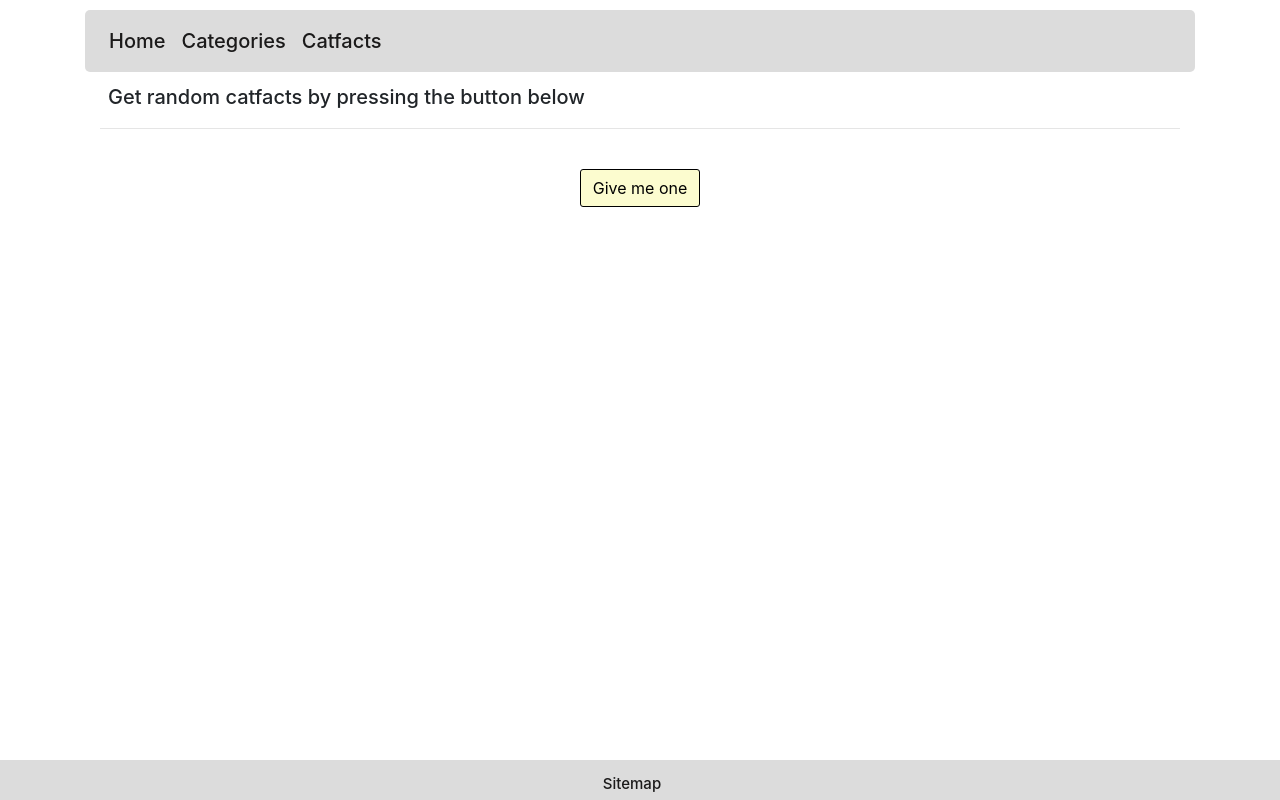
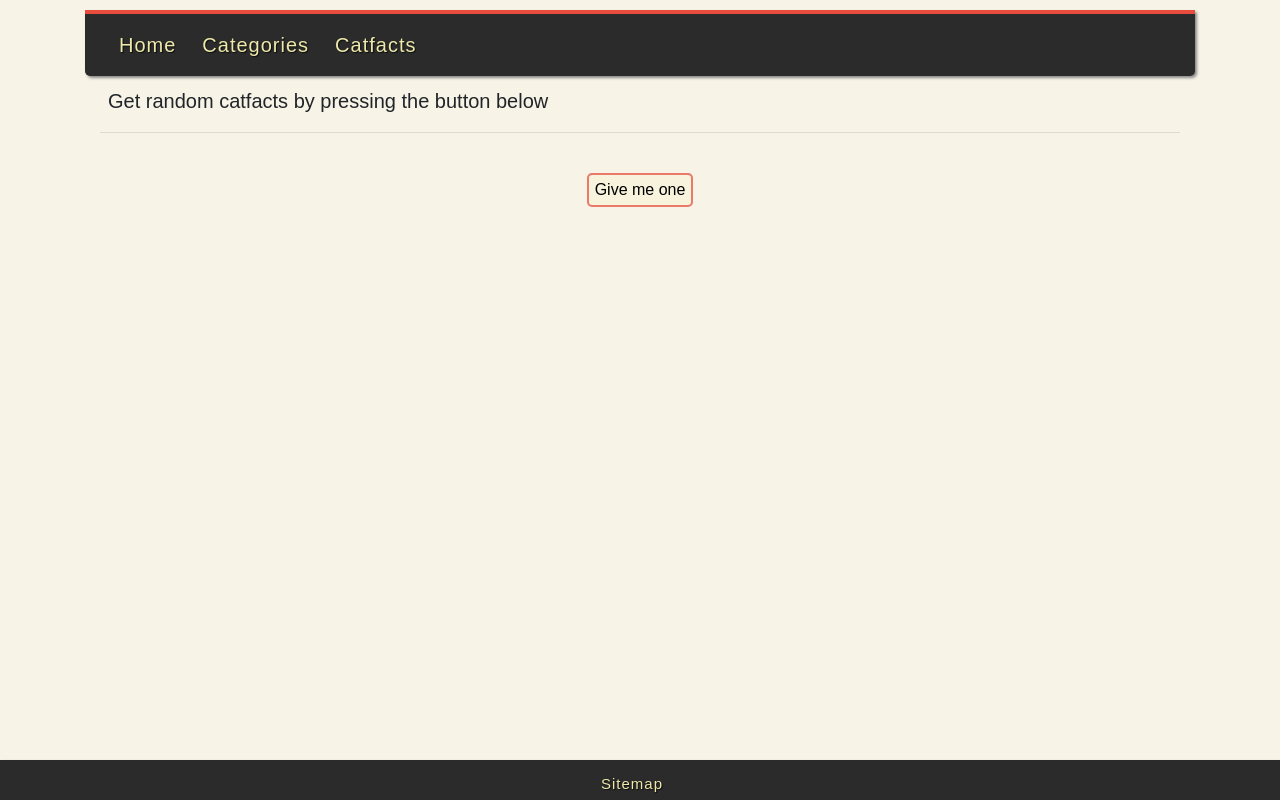
Before and after one commit to alexfrenkel92/catfacts, a Vue app: page /catfacts in a window 1280 px wide. Built offline with nearby package versions, Linux system fonts and the light colour scheme; no server answers; what vue-resource would draw is missing.

Commit message:
css added, mobile view added

```diff
--- a/public/index.html
+++ b/public/index.html
@@ -9,7 +9,7 @@
     <title>
         <%= htmlWebpackPlugin.options.title %>
     </title>
-    <link rel="stylesheet" href="https://stackpath.bootstrapcdn.com/bootstrap/4.3.1/css/bootstrap.min.css" integrity="sha384-ggOyR0iXCbMQv3Xipma34MD+dH/1fQ784/j6cY/iJTQUOhcWr7x9JvoRxT2MZw1T" crossorigin="anonymous">
+    <link rel="stylesheet" href="https://maxcdn.bootstrapcdn.com/bootstrap/4.0.0/css/bootstrap.min.css" integrity="sha384-Gn5384xqQ1aoWXA+058RXPxPg6fy4IWvTNh0E263XmFcJlSAwiGgFAW/dAiS6JXm" crossorigin="anonymous">
 </head>
 
 <body>
@@ -18,6 +18,9 @@
     </noscript>
     <div id="app"></div>
     <!-- built files will be auto injected -->
+    <script src="https://code.jquery.com/jquery-3.2.1.slim.min.js" integrity="sha384-KJ3o2DKtIkvYIK3UENzmM7KCkRr/rE9/Qpg6aAZGJwFDMVNA/GpGFF93hXpG5KkN" crossorigin="anonymous"></script>
+    <script src="https://cdnjs.cloudflare.com/ajax/libs/popper.js/1.12.9/umd/popper.min.js" integrity="sha384-ApNbgh9B+Y1QKtv3Rn7W3mgPxhU9K/ScQsAP7hUibX39j7fakFPskvXusvfa0b4Q" crossorigin="anonymous"></script>
+    <script src="https://maxcdn.bootstrapcdn.com/bootstrap/4.0.0/js/bootstrap.min.js" integrity="sha384-JZR6Spejh4U02d8jOt6vLEHfe/JQGiRRSQQxSfFWpi1MquVdAyjUar5+76PVCmYl" crossorigin="anonymous"></script>
 </body>
 
 </html>
--- a/src/App.vue
+++ b/src/App.vue
@@ -25,5 +25,7 @@ export default class App extends Vue {}
 <style lang="scss">
 body {
     overflow-y: scroll;
+    font-family: "PT Sans", Arial, Verdana;
+    background-color: rgb(247, 244, 231);
 }
 </style>
--- a/src/components/pages/breeds/Breed.vue
+++ b/src/components/pages/breeds/Breed.vue
@@ -8,9 +8,12 @@
             <span>Description:</span>
             {{ breed.description }}
         </p>
-        <p class="url">
+        <button class="btn btn-primary">
+
             <a v-bind:href="this.breed.wikipedia_url">Click for more details</a>
-        </p>
+        </button>
+        <!-- <p class="url">
+        </p> -->
         <hr />
     </div>
 </template>
@@ -29,13 +32,16 @@ export default class Breed extends Vue {
     margin: 0;
     padding: 5px 5px 5px 0;
 }
-.url {
-    cursor: pointer;
-    border: 1px solid;
-    border-radius: 3px;
+.btn {
+    border: 2px solid #e74d3cb9;
+    border-radius: 5px;
     width: fit-content;
-    background-color: rgb(252, 252, 207);
+    background-color: rgb(248, 243, 220);
     padding: 3px 6px;
+    color: black;
+}
+.btn:hover {
+    background-color: #e74c3c;
 }
 a:link {
   color: black;
--- a/src/components/pages/breeds/Categories.vue
+++ b/src/components/pages/breeds/Categories.vue
@@ -39,4 +39,7 @@ export default class Categories extends Vue {
 body {
     margin-bottom: 30px;
 }
+.col-md-auto {
+    width: 100%;
+}
 </style>
--- a/src/components/pages/catfacts/RandomCatfacts.vue
+++ b/src/components/pages/catfacts/RandomCatfacts.vue
@@ -45,16 +45,14 @@ export default class RandomCatfacts extends Vue {
     font-weight: 500;
 }
 .btn {
-    border: 1px solid;
-    border-radius: 3px;
+    border: 2px solid #e74d3cb9;
+    border-radius: 5px;
     width: fit-content;
-    background-color: rgb(252, 252, 207);
+    background-color: rgb(248, 243, 220);
+    padding: 3px 6px;
     color: black;
-    box-shadow: none;
 }
-.btn:active {
-  box-shadow: 0 5px #666;
-  transform: translateY(4px);
-  box-shadow: none;
+.btn:hover {
+    background-color: #e74c3c;
 }
 </style>
--- a/src/components/pages/home/Catdetail.vue
+++ b/src/components/pages/home/Catdetail.vue
@@ -88,17 +88,21 @@ export default class Catdetails extends Vue {
 }
 .list-group-item {
     padding: 0 15px 15px 15px;
+    background-color: rgb(247, 244, 231);
 }
 span {
     font-weight: 500;
 }
 .btn {
-    border: 1px solid;
-    border-radius: 3px;
+    border: 2px solid #e74d3cb9;
+    border-radius: 5px;
     width: fit-content;
-    background-color: rgb(252, 252, 207);
+    background-color: rgb(248, 243, 220);
     padding: 3px 6px;
     color: black;
+}
+.btn:hover {
+    background-color: #e74c3c;
 }
 
 .url {
--- a/src/components/shared/Footer.vue
+++ b/src/components/shared/Footer.vue
@@ -1,7 +1,7 @@
 <template>
     <nav class="navbar fixed-bottom center navbar-light">
-        <router-link to="/sitemap" activeClass="active" class="nav-item navbar-brand nav-link">
-            <a>Sitemap</a>
+        <router-link to="/sitemap">
+            <a class="navbar-brand" href="#">Sitemap</a>
         </router-link>
     </nav>
 </template>
@@ -14,15 +14,25 @@ export default {};
 .navbar-brand {
     font-size: 15px;
     font-weight: 500;
-    color: rgb(27, 26, 26);
+    color: palegoldenrod;
     text-decoration: none;
+}
+.navbar.center:hover {
+    background-color: #e74c3c;
+    text-decoration: none;
+}
+.navbar-brand:hover {
+    color: palegoldenrod;
 }
 .navbar.center {
     display:inline-block;
     text-align: center;
     align-content: center;
     float: none;
-    background-color: gainsboro;
     height: 40px;
+    background: #2b2b2b;
+    letter-spacing: 1px;
+    text-shadow: 1px 1px 1px #0e0e0e;
+    box-shadow: 2px 2px 3px #888;
 }
 </style>
--- a/src/components/shared/Header.vue
+++ b/src/components/shared/Header.vue
@@ -1,21 +1,55 @@
 <template>
-    <nav class="navbar sticky-top navbar-expand-lg">
-        <div class="collapse navbar-collapse" id="navbarNavAltMarkup">
-            <div class="navbar-nav ">
-                <ul class="nav navbar-nav">
-                    <router-link to="/" activeClass="active" class="nav-item nav-link" tag="li">
+    <div class="sticky-top">
+        <span class="decor"></span>
+        <nav class="navbar navbar-expand-lg navbar-light">
+            <!-- <a class="navbar-brand">Navbar</a> -->
+            <button
+                class="navbar-toggler"
+                type="button"
+                data-toggle="collapse"
+                data-target="#navbarSupportedContent"
+                aria-controls="navbarSupportedContent"
+                aria-expanded="false"
+                aria-label="Toggle navigation"
+            >
+                <span class="navbar-toggler-icon"></span>
+            </button>
+            <div class="collapse navbar-collapse" id="navbarSupportedContent">
+                <ul class="navbar-nav mr-auto">
+                    <router-link
+                        to="/"
+                        activeClass="active"
+                        class="nav-item nav-link home"
+                        tag="li"
+                        data-toggle="collapse"
+                        data-target=".navbar-collapse.show"
+                    >
                         <a>Home</a>
                     </router-link>
-                    <router-link to="/categories" activeClass="active" class="nav-item nav-link" tag="li">
+                    <router-link
+                        to="/categories"
+                        activeClass="active"
+                        class="nav-item nav-link"
+                        tag="li"
+                        data-toggle="collapse"
+                        data-target=".navbar-collapse.show"
+                    >
                         <a>Categories</a>
                     </router-link>
-                    <router-link to="/catfacts" activeClass="active" class="nav-item nav-link" tag="li">
+                    <router-link
+                        to="/catfacts"
+                        activeClass="active"
+                        class="nav-item nav-link"
+                        tag="li"
+                        data-toggle="collapse"
+                        data-target=".navbar-collapse.show"
+                    >
                         <a>Catfacts</a>
                     </router-link>
                 </ul>
             </div>
+        </nav>
     </div>
-    </nav>
 </template>
 
 
@@ -23,14 +57,32 @@
 a {
     font-size: 20px;
     font-weight: 500;
-        color: rgb(27, 26, 26);
+    padding-left: 10px;
+    color: palegoldenrod;
     text-decoration: none;
+    /* border: 5px solid #e74c3c; */
 }
 .sticky-top {
-        background-color: gainsboro;
-        margin: 10px 0;
-        border-radius: 5px;
-        color: chartreuse;
+    margin: 0 0 10px 0;
+    padding: 0;
+    border-bottom-left-radius: 5px;
+    border-bottom-right-radius: 5px;
+    width: 100%;
+    background: #2b2b2b;
+    letter-spacing: 1px;
+    text-shadow: 1px 1px 1px #0e0e0e;
+    box-shadow: 2px 2px 3px #888;
 }
-
+.decor {
+    background: #e74c3c;
+    padding: 2px;
+    margin: 10px 0 0 0;
+    display: block;
+}
+li:hover {
+    background-color: #e74c3c;
+}
+.home:hover {
+    border-bottom-left-radius: 5px;
+}
 </style>
```
Lines whose indentation alone changed are shown as unchanged.
